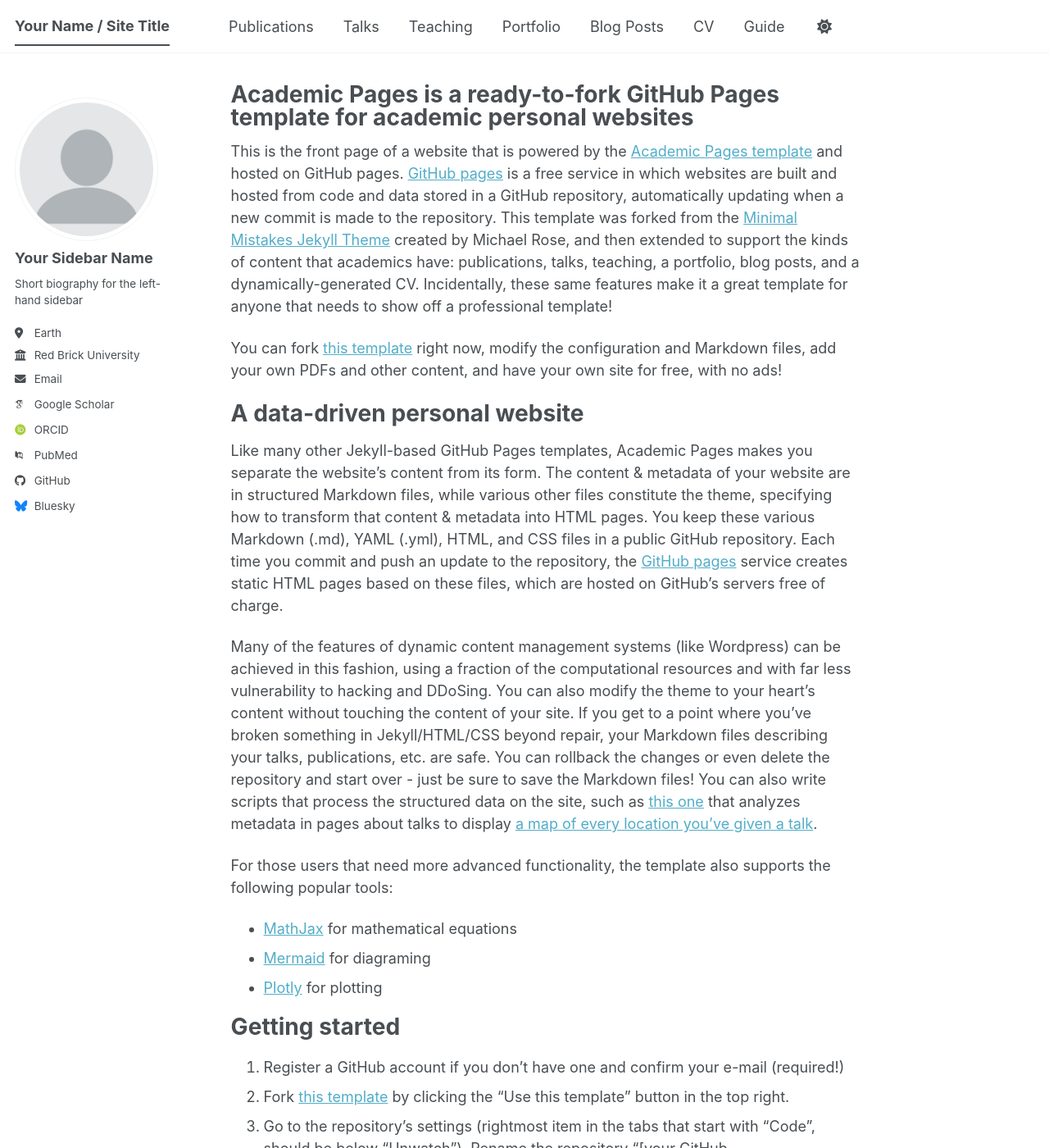
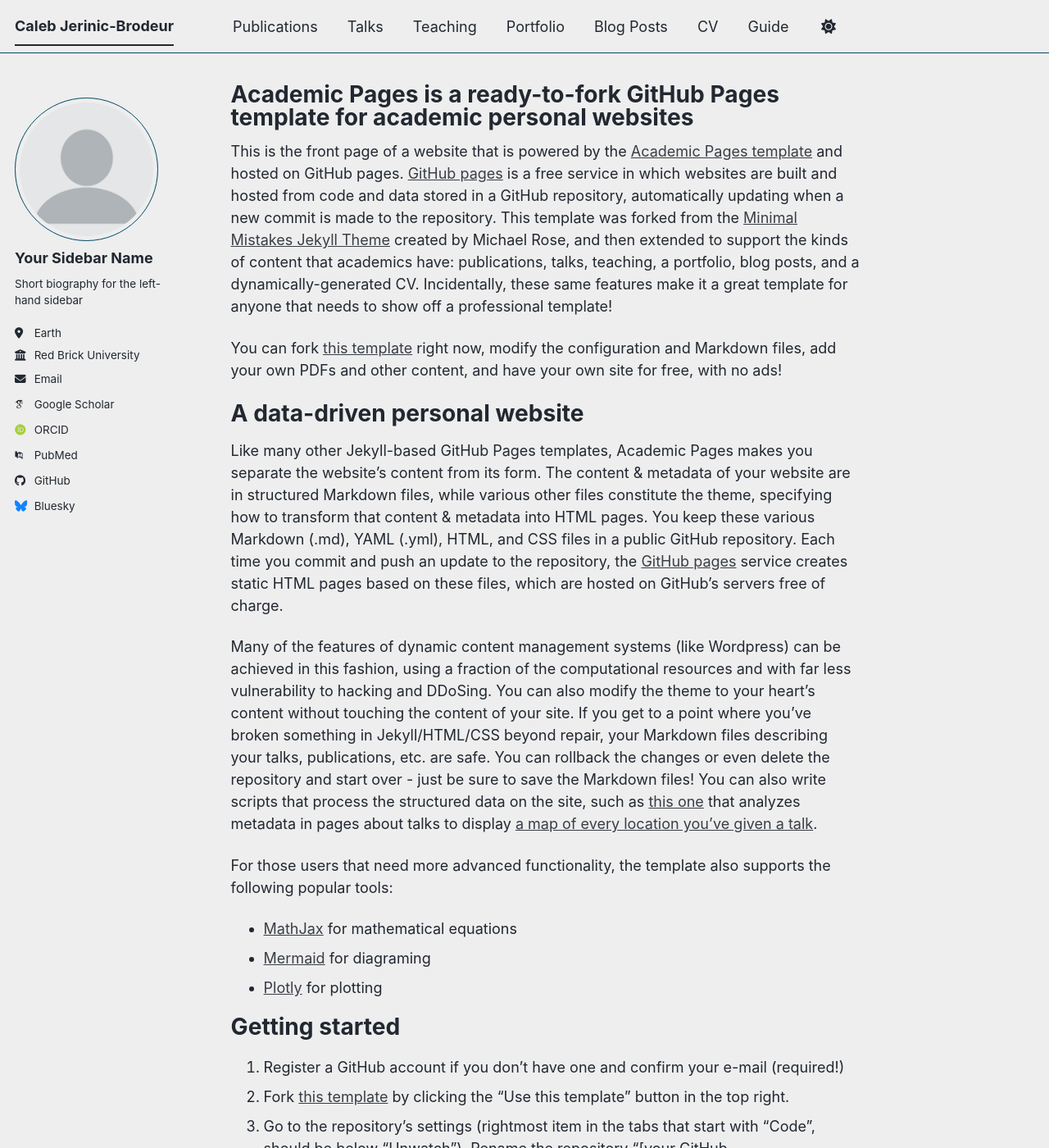
Before and after one commit to cjerinic/cjerinic.github.io, a Jekyll site: the page built from _pages/about.md, in a window 1280 px wide and 1400 px high. Shown: the whole window at 82% size. Built offline with Jekyll 4.4.1, drawn with Linux system fonts in a browser that asks for light colours; some web fonts are replaced; a script bundle is joined from its source files by our own code; library files that are not in the unit come from our copies.

Commit message:
Update site theme and title in config

```diff
--- a/_config.yml
+++ b/_config.yml
@@ -8,8 +8,8 @@
 
 # Basic Site Settings
 locale                   : "en-US"
-site_theme               : "default" # The available themes options are "default", "air", "sunrise", "mint", "dirt" and "contrast"
-title                    : "Your Name / Site Title"
+site_theme               : "air" # The available themes options are "default", "air", "sunrise", "mint", "dirt" and "contrast"
+title                    : "Caleb Jerinic-Brodeur"
 title_separator          : "-"
 name                     : &name "Your Name"
 description              : &description "Your Name's academic portfolio"   # Update this with a general description of your site, this is the default if not overridden by a page
```
